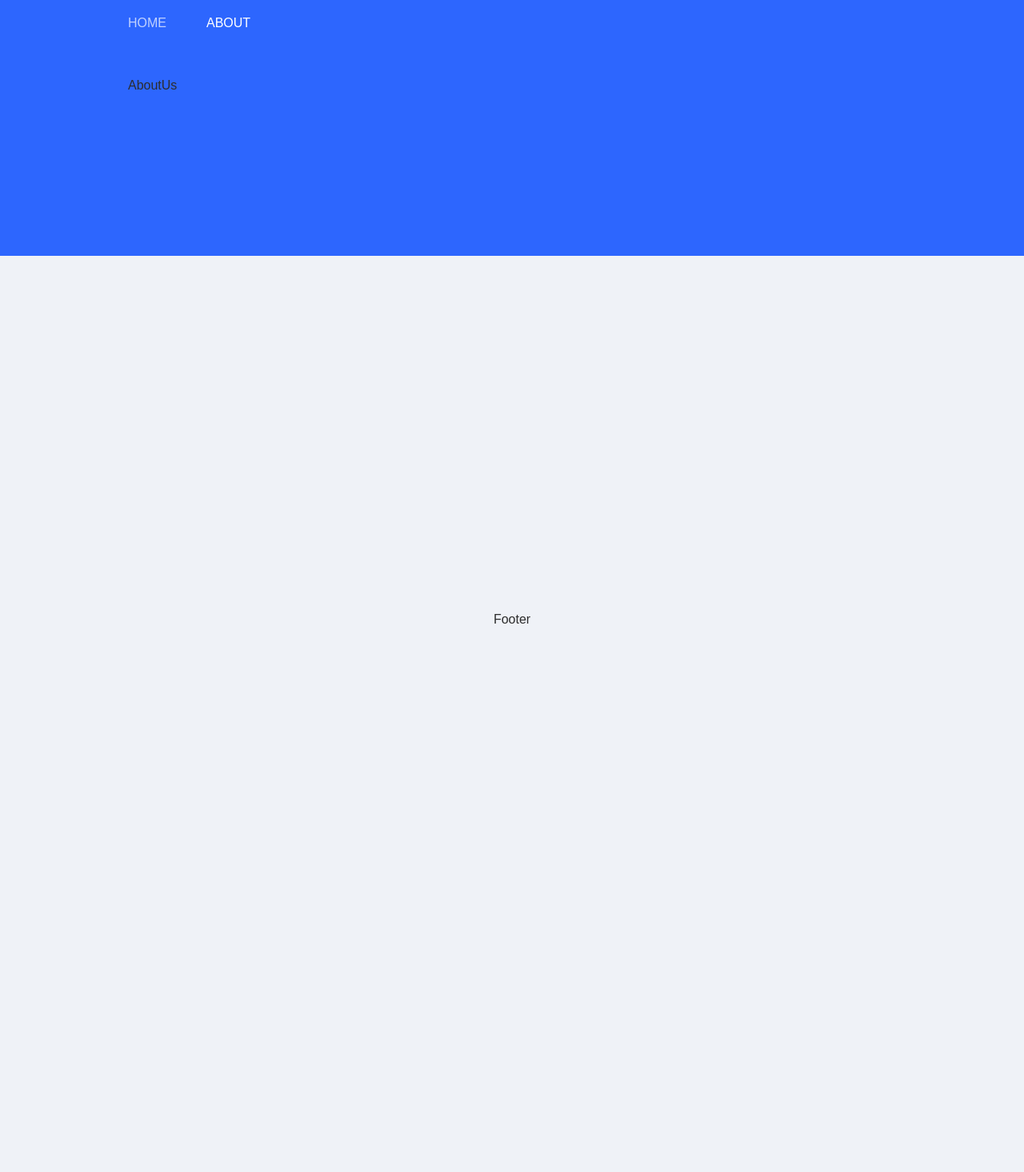
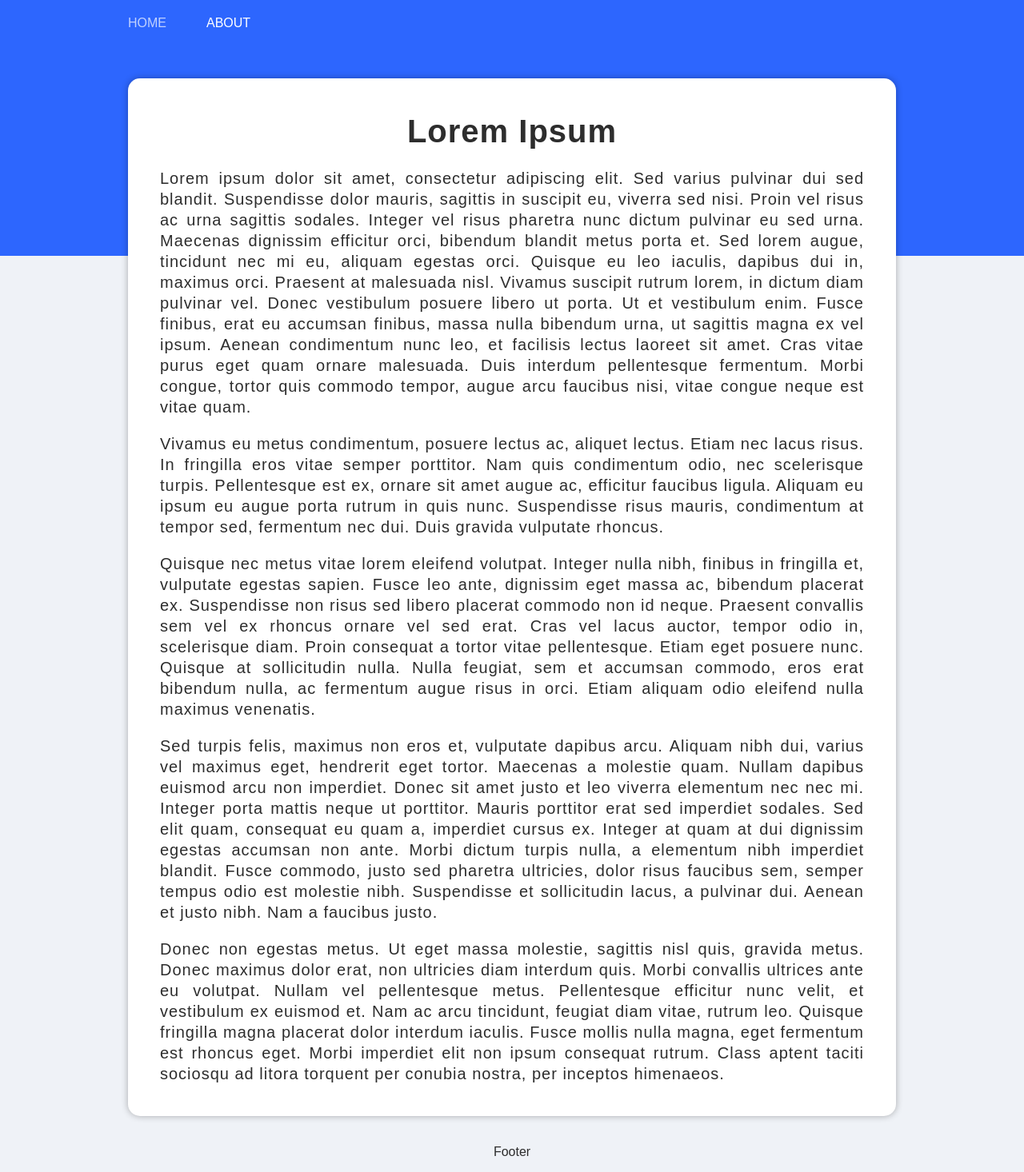
Before and after one commit to pbl-js/countries-app, a React (Create React App) app: page /about in a window 1280 px wide. Shown: the whole page at 80% size. Before the commit the page ends 800 px from the top, so only its background shows below. Built offline with nearby package versions, Linux system fonts and the light colour scheme.

Commit message:
Create about page

```diff
--- a/src/pages/AboutUs/AboutUs.tsx
+++ b/src/pages/AboutUs/AboutUs.tsx
@@ -1,8 +1,94 @@
 import React from "react";
+import styled from "styled-components";
 import { RouteComponentProps } from "react-router-dom";
+import { whiteBox } from "mixins/whiteBox";
+import breakPoints from "theme/breakPoints";
+
+const MainWrapper = styled.div`
+  width: 100%;
+  height: 100%;
+  display: grid;
+  justify-items: center;
+  grid-template-columns: 1fr;
+  grid-gap: ${({ theme }) => theme.mainPadding};
+  ${whiteBox}
+  padding: 20px;
+  font-size: ${({ theme }) => theme.fontSize.s};
+  font-weight: ${({ theme }) => theme.fontWeight.medium};
+  letter-spacing: 1px;
+  line-height: 1.3;
+  text-align: justify;
+
+  @media ${breakPoints.mobileL} {
+    padding: 40px;
+  }
+`;
 
 const AboutUs: React.FC<RouteComponentProps> = () => {
-  return <div>AboutUs</div>;
+  return (
+    <MainWrapper>
+      <h1>Lorem Ipsum</h1>
+      <p>
+        Lorem ipsum dolor sit amet, consectetur adipiscing elit. Sed varius
+        pulvinar dui sed blandit. Suspendisse dolor mauris, sagittis in suscipit
+        eu, viverra sed nisi. Proin vel risus ac urna sagittis sodales. Integer
+        vel risus pharetra nunc dictum pulvinar eu sed urna. Maecenas dignissim
+        efficitur orci, bibendum blandit metus porta et. Sed lorem augue,
+        tincidunt nec mi eu, aliquam egestas orci. Quisque eu leo iaculis,
+        dapibus dui in, maximus orci. Praesent at malesuada nisl. Vivamus
+        suscipit rutrum lorem, in dictum diam pulvinar vel. Donec vestibulum
+        posuere libero ut porta. Ut et vestibulum enim. Fusce finibus, erat eu
+        accumsan finibus, massa nulla bibendum urna, ut sagittis magna ex vel
+        ipsum. Aenean condimentum nunc leo, et facilisis lectus laoreet sit
+        amet. Cras vitae purus eget quam ornare malesuada. Duis interdum
+        pellentesque fermentum. Morbi congue, tortor quis commodo tempor, augue
+        arcu faucibus nisi, vitae congue neque est vitae quam.
+      </p>
+      <p>
+        Vivamus eu metus condimentum, posuere lectus ac, aliquet lectus. Etiam
+        nec lacus risus. In fringilla eros vitae semper porttitor. Nam quis
+        condimentum odio, nec scelerisque turpis. Pellentesque est ex, ornare
+        sit amet augue ac, efficitur faucibus ligula. Aliquam eu ipsum eu augue
+        porta rutrum in quis nunc. Suspendisse risus mauris, condimentum at
+        tempor sed, fermentum nec dui. Duis gravida vulputate rhoncus.
+      </p>
+      <p>
+        Quisque nec metus vitae lorem eleifend volutpat. Integer nulla nibh,
+        finibus in fringilla et, vulputate egestas sapien. Fusce leo ante,
+        dignissim eget massa ac, bibendum placerat ex. Suspendisse non risus sed
+        libero placerat commodo non id neque. Praesent convallis sem vel ex
+        rhoncus ornare vel sed erat. Cras vel lacus auctor, tempor odio in,
+        scelerisque diam. Proin consequat a tortor vitae pellentesque. Etiam
+        eget posuere nunc. Quisque at sollicitudin nulla. Nulla feugiat, sem et
+        accumsan commodo, eros erat bibendum nulla, ac fermentum augue risus in
+        orci. Etiam aliquam odio eleifend nulla maximus venenatis.
+      </p>
+      <p>
+        Sed turpis felis, maximus non eros et, vulputate dapibus arcu. Aliquam
+        nibh dui, varius vel maximus eget, hendrerit eget tortor. Maecenas a
+        molestie quam. Nullam dapibus euismod arcu non imperdiet. Donec sit amet
+        justo et leo viverra elementum nec nec mi. Integer porta mattis neque ut
+        porttitor. Mauris porttitor erat sed imperdiet sodales. Sed elit quam,
+        consequat eu quam a, imperdiet cursus ex. Integer at quam at dui
+        dignissim egestas accumsan non ante. Morbi dictum turpis nulla, a
+        elementum nibh imperdiet blandit. Fusce commodo, justo sed pharetra
+        ultricies, dolor risus faucibus sem, semper tempus odio est molestie
+        nibh. Suspendisse et sollicitudin lacus, a pulvinar dui. Aenean et justo
+        nibh. Nam a faucibus justo.
+      </p>
+      <p>
+        Donec non egestas metus. Ut eget massa molestie, sagittis nisl quis,
+        gravida metus. Donec maximus dolor erat, non ultricies diam interdum
+        quis. Morbi convallis ultrices ante eu volutpat. Nullam vel pellentesque
+        metus. Pellentesque efficitur nunc velit, et vestibulum ex euismod et.
+        Nam ac arcu tincidunt, feugiat diam vitae, rutrum leo. Quisque fringilla
+        magna placerat dolor interdum iaculis. Fusce mollis nulla magna, eget
+        fermentum est rhoncus eget. Morbi imperdiet elit non ipsum consequat
+        rutrum. Class aptent taciti sociosqu ad litora torquent per conubia
+        nostra, per inceptos himenaeos.
+      </p>
+    </MainWrapper>
+  );
 };
 
 export default AboutUs;
```
